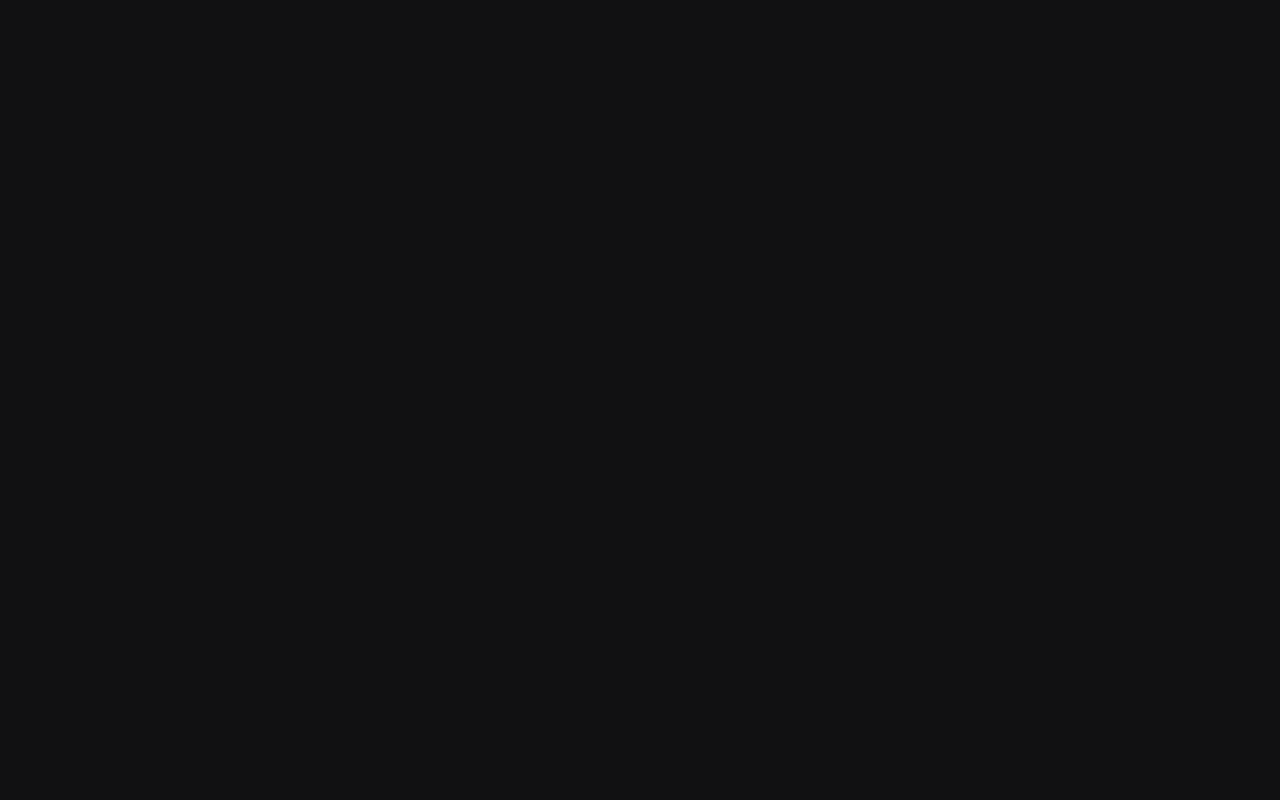
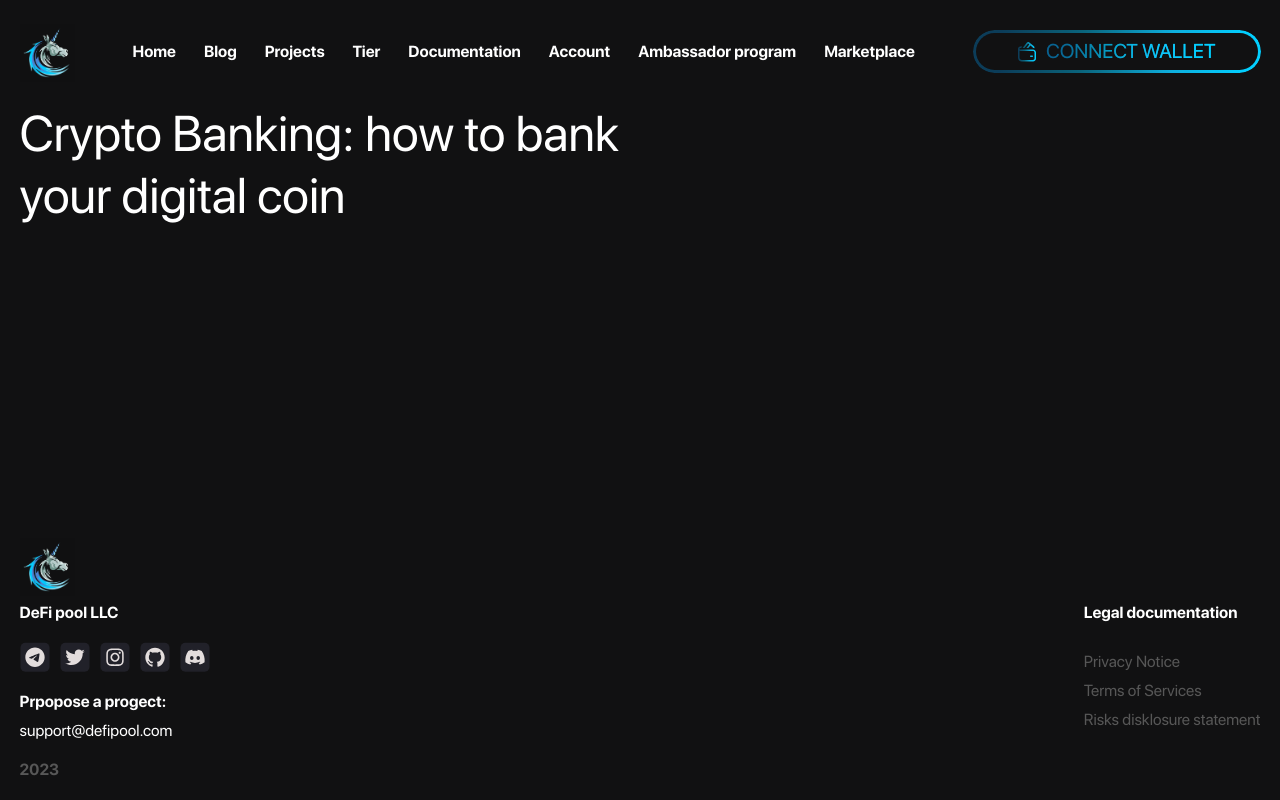
Before and after one commit to Credit-is-First/defi-pool-vc, a React (Create React App) app: page /blog-article in a window 1280 px wide. Before the commit this address had no page. Built offline with nearby package versions, Linux system fonts and the light colour scheme.

Commit message:
Add a link to blog page

```diff
--- a/src/App.tsx
+++ b/src/App.tsx
@@ -8,6 +8,7 @@ import AccountPage from './pages/Account'
 import TierPage from './pages/Tier'
 import ProjectsPage from './pages/Projects'
 import ProjectDetailPage from './pages/Projects/Detail'
+import BlogPage from './pages/Blog'
 
 function App() {
   return (
@@ -18,6 +19,7 @@ function App() {
         <Route path='/tier' element={<TierPage />} />
         <Route path='/projects' element={<ProjectsPage />} />
         <Route path='/project/:id' element={<ProjectDetailPage />} />
+        <Route path='/blog-article' element={<BlogPage />} />
       </Route>
     </Routes>
   )
--- a/src/layouts/Default/Header/index.tsx
+++ b/src/layouts/Default/Header/index.tsx
@@ -14,7 +14,7 @@ function Header() {
           <Link to={'/'}>
             <nav className='px-1'>Home</nav>
           </Link>
-          <Link to={'/blog'}>
+          <Link to={'/blog-article'}>
             <nav className='px-1'>Blog</nav>
           </Link>
           <Link to={'/projects'}>
--- /dev/null
+++ b/src/pages/Blog/index.tsx
@@ -0,0 +1,11 @@
+import React from 'react'
+
+function BlogPage() {
+  return (
+    <div>
+      <h3 className='max-w-[650px]'>Crypto Banking: how to bank your digital coin</h3>
+    </div>
+  )
+}
+
+export default BlogPage
```
